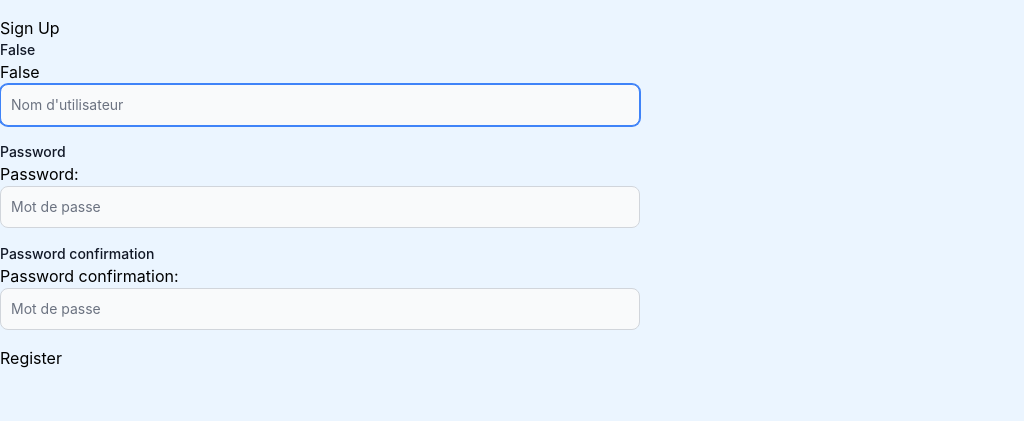
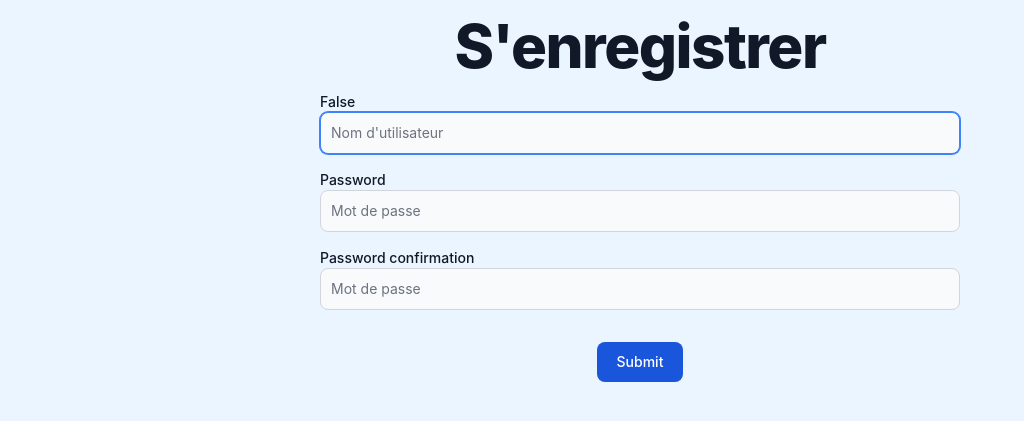
Before and after one commit to RonangLeSang/PROJET_INFO834, a Django app: page /register in a window 1280 px wide. Shown: the part 68-489 px from the top of the page, without its empty margins (0-1024 px from the left). Run offline with Django 5.2, Linux system fonts and the light colour scheme; some libraries are stand-ins or nearby versions.

Commit message:
[FEATURE] register page and form

```diff
--- a/mysite/templates/register.html
+++ b/mysite/templates/register.html
@@ -2,9 +2,10 @@
 {% load static %}
 
 {% block content %}
+    <div class="flex flex-col justify-center items-center md:p-12">
+    <h1 class="mb-4 text-4xl font-extrabold leading-none tracking-tight text-gray-900 md:text-5xl lg:text-6xl dark:text-white">S'enregistrer</h1>
     <form method="POST" class="w-1/2">
         {% csrf_token %}
-        <h2>Sign Up</h2>
 
         {% for field in form %}
             <div class="flex flex-col mb-4">
@@ -16,12 +17,13 @@
                 {% endfor %}
             </ul>
             {% endif %}
-            {{ field.label_tag }} {{ field }}
+        {{ field }}
         </div>
         </p>
         {% endfor %}
-        <input type="submit" value="Register" />
+        <button type="submit" class="block mr-auto ml-auto mt-8 text-white bg-blue-700 hover:bg-blue-800 focus:ring-4 focus:outline-none focus:ring-blue-300 font-medium rounded-lg text-sm px-5 py-2.5 text-center dark:bg-blue-600 dark:hover:bg-blue-700 dark:focus:ring-blue-800">Submit</button>
     </form>
+</div>
 {#    <form class="max-w-sm mx-auto">#}
 {#      <div class="mb-5">#}
 {#        <label for="email" class="block mb-2 text-sm font-medium text-gray-900 dark:text-white">login</label>#}
```
